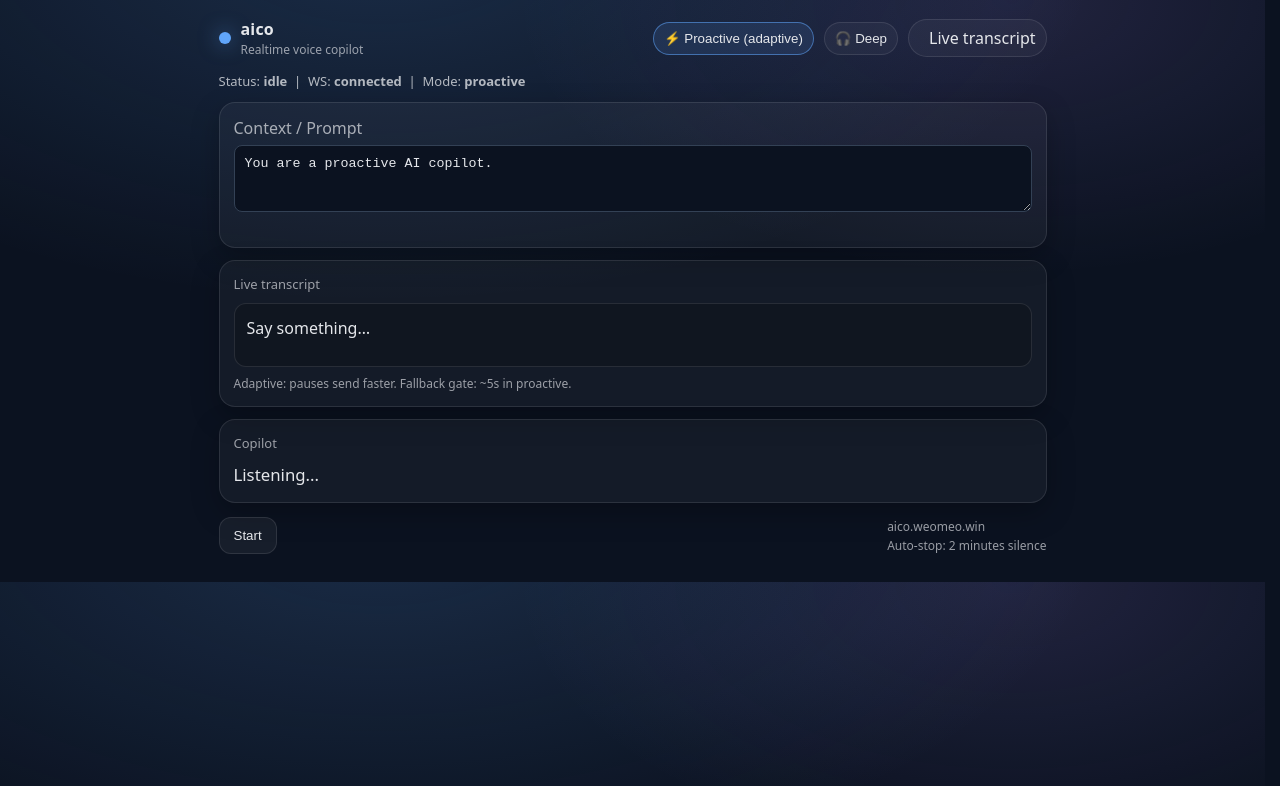
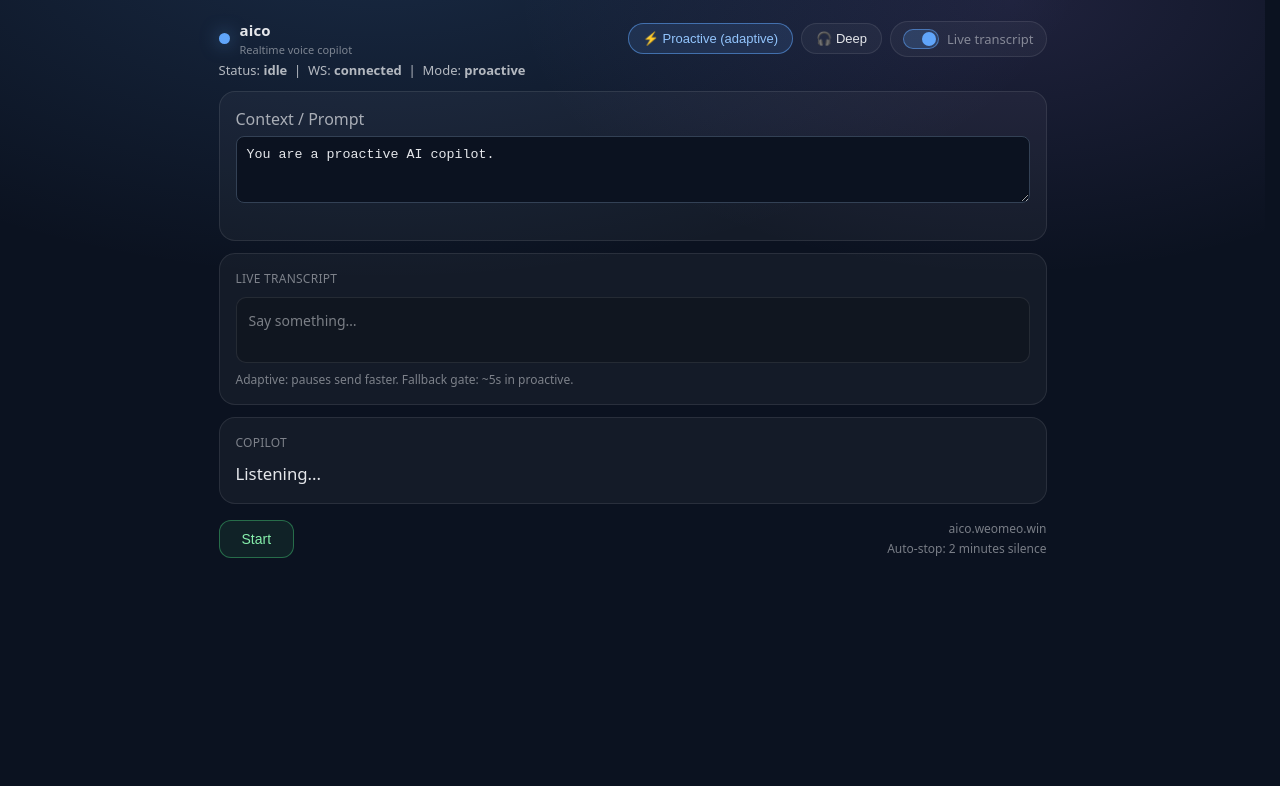
Before and after one commit to hosseinayoubi/aicov, a React (Vite) app: page / in a window 1280 px wide. Shown: the top 786 px of the page. Built offline with nearby package versions, Linux system fonts and the light colour scheme.

Commit message:
Update styles.css

```diff
--- a/src/styles.css
+++ b/src/styles.css
@@ -1,188 +1,325 @@
-:root{
-  --bg: #0b1220;
-  --panel: rgba(255,255,255,0.04);
-  --panel2: rgba(255,255,255,0.06);
-  --border: rgba(255,255,255,0.10);
-  --text: #e5e7eb;
-  --muted: rgba(229,231,235,0.65);
-  --accent: #60a5fa;
+/* ── Design Tokens ─────────────────────────────────────────────────── */
+:root {
+  --bg      : #0b1220;
+  --panel   : rgba(255, 255, 255, 0.04);
+  --border  : rgba(255, 255, 255, 0.09);
+  --text    : #e5e7eb;
+  --muted   : rgba(229, 231, 235, 0.50);
+  --accent  : #60a5fa;
+  --green   : #4ade80;
+  --red     : #f87171;
+  --yellow  : #fbbf24;
 }
 
-*{ box-sizing: border-box; }
+/* ── Reset ─────────────────────────────────────────────────────────── */
+*, *::before, *::after { box-sizing: border-box; margin: 0; padding: 0; }
 
-/* prevent horizontal jump when content height changes (Live toggle) */
-html{
-  overflow-y: scroll;
-  scrollbar-gutter: stable;
+/* Prevent horizontal jump when scrollbar appears */
+html { overflow-y: scroll; scrollbar-gutter: stable; }
+
+/* ── Base ──────────────────────────────────────────────────────────── */
+body {
+  background:
+    radial-gradient(ellipse 1200px 600px at 30% -10%, rgba(96, 165, 250, 0.17), transparent 60%),
+    radial-gradient(ellipse 900px 500px  at 80%   0%, rgba(167,139, 250, 0.13), transparent 55%),
+    var(--bg);
+  color      : var(--text);
+  font-family: ui-sans-serif, system-ui, -apple-system, "Segoe UI", Roboto, Helvetica, Arial, sans-serif;
+  min-height : 100vh;
+  -webkit-font-smoothing: antialiased;
 }
 
-body{
-  margin: 0;
-  background: radial-gradient(1200px 600px at 30% -10%, rgba(96,165,250,0.18), transparent 60%),
-              radial-gradient(900px 500px at 80% 0%, rgba(167,139,250,0.14), transparent 55%),
-              var(--bg);
-  color: var(--text);
-  font-family: ui-sans-serif, system-ui, -apple-system, Segoe UI, Roboto, Helvetica, Arial;
+/* ── Shell ─────────────────────────────────────────────────────────── */
+.appShell {
+  max-width: 860px;
+  margin   : 0 auto;
+  padding  : 20px 16px 36px;
 }
 
-.appShell{
-  max-width: 860px;
-  margin: 0 auto;
-  padding: 18px 16px 28px;
+/* ── Header ────────────────────────────────────────────────────────── */
+.appTop {
+  display        : flex;
+  align-items    : center;
+  justify-content: space-between;
+  gap            : 14px;
+  flex-wrap      : wrap;
+  margin-bottom  : 4px;
 }
 
-.appTop{
-  display: flex;
+.brand {
+  display    : flex;
   align-items: center;
-  justify-content: space-between;
-  gap: 14px;
-  margin-bottom: 14px;
+  gap        : 10px;
 }
 
-.brand{
-  display: flex;
-  align-items: center;
-  gap: 10px;
+.logoDot {
+  width        : 11px;
+  height       : 11px;
+  border-radius: 50%;
+  background   : var(--accent);
+  box-shadow   : 0 0 18px rgba(96, 165, 250, 0.55);
+  flex-shrink  : 0;
+  transition   : box-shadow 300ms;
 }
 
-.logoDot{
-  width: 12px;
-  height: 12px;
-  border-radius: 999px;
-  background: var(--accent);
-  box-shadow: 0 0 20px rgba(96,165,250,0.6);
+.logoDotActive {
+  animation: logoPulse 1.6s ease-in-out infinite;
 }
 
-.brandTitle{ font-size: 16px; font-weight: 700; letter-spacing: 0.2px; }
-.brandSub{ font-size: 12px; color: var(--muted); margin-top: 1px; }
-
-.controlsRow{
-  display: flex;
-  align-items: center;
-  gap: 10px;
-  flex-wrap: wrap;
-  justify-content: flex-end;
+@keyframes logoPulse {
+  0%, 100% { box-shadow: 0 0 18px rgba(96, 165, 250, 0.55); transform: scale(1); }
+  50%       { box-shadow: 0 0 28px rgba(96, 165, 250, 0.85), 0 0 0 5px rgba(96, 165, 250, 0.12); transform: scale(1.18); }
 }
 
-.card{
-  background: var(--panel);
-  border: 1px solid var(--border);
-  border-radius: 16px;
-  padding: 14px;
-  margin-top: 12px;
-  box-shadow: 0 10px 28px rgba(0,0,0,0.25);
+.brandTitle { font-size: 15px; font-weight: 700; letter-spacing: 0.15px; }
+.brandSub   { font-size: 11px; color: var(--muted); margin-top: 2px; }
+
+/* ── Controls row ──────────────────────────────────────────────────── */
+.controlsRow {
+  display    : flex;
+  align-items: center;
+  gap        : 8px;
+  flex-wrap  : wrap;
 }
 
-.cardTitle{
-  font-size: 13px;
-  color: var(--muted);
-  margin-bottom: 10px;
+/* ── Mode chips ────────────────────────────────────────────────────── */
+.chip {
+  display      : inline-flex;
+  align-items  : center;
+  gap          : 5px;
+  padding      : 7px 14px;
+  border-radius: 999px;
+  border       : 1px solid var(--border);
+  background   : rgba(255, 255, 255, 0.04);
+  color        : var(--text);
+  font-size    : 13px;
+  cursor       : pointer;
+  white-space  : nowrap;
+  transition   : background 140ms, border-color 140ms, color 140ms;
+}
+.chip:hover  { background: rgba(255, 255, 255, 0.07); }
+.chip.active {
+  border-color: rgba(96, 165, 250, 0.55);
+  background  : rgba(96, 165, 250, 0.12);
+  color       : #93c5fd;
 }
 
-.transcriptBox{
-  width: 100%;
-  min-height: 64px;
-  padding: 12px;
+/* ── Toggle ────────────────────────────────────────────────────────── */
+.toggle {
+  display      : inline-flex;
+  align-items  : center;
+  gap          : 8px;
+  padding      : 7px 12px;
+  border-radius: 999px;
+  border       : 1px solid var(--border);
+  background   : rgba(255, 255, 255, 0.04);
+  cursor       : pointer;
+  user-select  : none;
+}
+.toggle input { display: none; }
+
+.toggleTrack {
+  width        : 36px;
+  height       : 20px;
+  border-radius: 999px;
+  border       : 1px solid var(--border);
+  background   : rgba(255, 255, 255, 0.07);
+  position     : relative;
+  flex-shrink  : 0;
+  transition   : background 180ms, border-color 180ms;
+}
+.toggleTrack::after {
+  content      : "";
+  width        : 14px;
+  height       : 14px;
+  border-radius: 50%;
+  background   : rgba(255, 255, 255, 0.75);
+  position     : absolute;
+  top          : 50%;
+  left         : 2px;
+  transform    : translateY(-50%);
+  transition   : left 180ms ease, background 180ms;
+}
+.toggle input:checked + .toggleTrack {
+  background  : rgba(96, 165, 250, 0.18);
+  border-color: rgba(96, 165, 250, 0.55);
+}
+.toggle input:checked + .toggleTrack::after {
+  left      : 18px;
+  background: #60a5fa;
+}
+.toggleLabel { font-size: 13px; color: var(--muted); }
+
+/* ── Status bar ────────────────────────────────────────────────────── */
+.statusBar {
+  display      : flex;
+  align-items  : center;
+  gap          : 8px;
+  font-size    : 13px;
+  color        : rgba(229, 231, 235, 0.75);
+  background   : var(--panel);
+  border       : 1px solid var(--border);
   border-radius: 12px;
-  border: 1px solid var(--border);
-  background: rgba(0,0,0,0.18);
-  white-space: pre-wrap;
-  line-height: 1.5;
+  padding      : 10px 14px;
+  margin-top   : 12px;
+  flex-wrap    : wrap;
+}
+.statusDot {
+  width        : 7px;
+  height       : 7px;
+  border-radius: 50%;
+  flex-shrink  : 0;
+}
+.statusDot.green  { background: var(--green);  box-shadow: 0 0 7px rgba(74, 222, 128, 0.65); }
+.statusDot.red    { background: var(--red);    box-shadow: 0 0 7px rgba(248,113, 113, 0.65); }
+.statusDot.yellow { background: var(--yellow); box-shadow: 0 0 7px rgba(251,191,  36, 0.65); }
+.statusDot.blue   { background: var(--accent); box-shadow: 0 0 7px rgba(96, 165, 250, 0.65); }
+.statusDot.gray   { background: rgba(229, 231, 235, 0.25); }
+.statusSep        { color: rgba(255, 255, 255, 0.18); margin: 0 2px; }
+
+/* ── Cards ─────────────────────────────────────────────────────────── */
+.card {
+  background   : var(--panel);
+  border       : 1px solid var(--border);
+  border-radius: 16px;
+  padding      : 16px;
+  margin-top   : 12px;
 }
 
-.hint{
-  margin-top: 8px;
-  font-size: 12px;
-  color: var(--muted);
+.cardTitle {
+  font-size    : 12px;
+  color        : var(--muted);
+  margin-bottom: 10px;
+  letter-spacing: 0.25px;
+  text-transform: uppercase;
 }
 
-.chip{
-  background: rgba(255,255,255,0.04);
-  border: 1px solid var(--border);
-  color: var(--text);
-  padding: 8px 10px;
-  border-radius: 999px;
-  cursor: pointer;
-}
-.chip:hover{ background: rgba(255,255,255,0.07); }
-.chip.active{
-  border-color: rgba(96,165,250,0.55);
-  background: rgba(96,165,250,0.12);
+/* ── Transcript box ────────────────────────────────────────────────── */
+.transcriptBox {
+  width       : 100%;
+  min-height  : 66px;
+  padding     : 12px;
+  border-radius: 10px;
+  border      : 1px solid var(--border);
+  background  : rgba(0, 0, 0, 0.18);
+  white-space : pre-wrap;
+  line-height : 1.6;
+  font-size   : 14px;
 }
 
-.bottomBar{
-  display: flex;
-  align-items: center;
-  gap: 10px;
-  flex-wrap: wrap;
-  margin-top: 14px;
+.placeholder { color: var(--muted); }
+
+.hint {
+  margin-top: 8px;
+  font-size : 12px;
+  color     : var(--muted);
 }
 
-.btn{
-  padding: 10px 14px;
-  border-radius: 12px;
-  border: 1px solid var(--border);
-  background: rgba(255,255,255,0.05);
-  color: var(--text);
-  cursor: pointer;
-}
-.btn:hover{ background: rgba(255,255,255,0.08); }
-.btn.primary{
-  border-color: rgba(96,165,250,0.55);
-  background: rgba(96,165,250,0.14);
+/* ── Suggestion panel ──────────────────────────────────────────────── */
+.suggestionText {
+  font-size  : 1rem;
+  line-height: 1.65;
+  white-space: pre-wrap;
+  min-height : 28px;
 }
 
-.meta{
-  margin-left: auto;
-  font-size: 12px;
-  color: var(--muted);
-  display: flex;
-  flex-direction: column;
-  gap: 2px;
+.listeningState {
+  color    : var(--muted);
+  font-size: 1rem;
+}
+.dot {
+  display         : inline-block;
+  animation       : dotBlink 1.3s infinite;
+  animation-fill-mode: both;
+}
+.dot:nth-child(2) { animation-delay: 0.18s; }
+.dot:nth-child(3) { animation-delay: 0.36s; }
+
+@keyframes dotBlink {
+  0%, 80%, 100% { opacity: 0.2; }
+  40%           { opacity: 1;   }
 }
 
-/* Toggle */
-.toggle{
-  display: inline-flex;
+/* ── Context / Prompt textarea ─────────────────────────────────────── */
+.promptLabel {
+  font-size    : 12px;
+  color        : var(--muted);
+  margin-bottom: 9px;
+  letter-spacing: 0.25px;
+  text-transform: uppercase;
+}
+.promptTextarea {
+  width       : 100%;
+  padding     : 10px 12px;
+  background  : rgba(0, 0, 0, 0.2);
+  color       : var(--text);
+  border      : 1px solid var(--border);
+  border-radius: 10px;
+  outline     : none;
+  resize      : vertical;
+  font-family : inherit;
+  font-size   : 13px;
+  line-height : 1.6;
+  transition  : border-color 150ms;
+}
+.promptTextarea:focus { border-color: rgba(96, 165, 250, 0.40); }
+.promptTextarea::placeholder { color: var(--muted); }
+
+/* ── Bottom bar ────────────────────────────────────────────────────── */
+.bottomBar {
+  display    : flex;
   align-items: center;
-  gap: 10px;
-  padding: 7px 10px;
-  border-radius: 999px;
-  border: 1px solid var(--border);
-  background: rgba(255,255,255,0.04);
-  cursor: pointer;
-  user-select: none;
+  gap        : 10px;
+  flex-wrap  : wrap;
+  margin-top : 16px;
 }
-.toggle input{ display: none; }
-.toggleUi{
-  width: 36px;
-  height: 20px;
-  border-radius: 999px;
-  border: 1px solid var(--border);
-  background: rgba(255,255,255,0.07);
-  position: relative;
+
+.btn {
+  padding      : 10px 22px;
+  border-radius: 12px;
+  border       : 1px solid var(--border);
+  background   : rgba(255, 255, 255, 0.05);
+  color        : var(--text);
+  cursor       : pointer;
+  font-size    : 14px;
+  font-weight  : 500;
+  transition   : background 140ms, border-color 140ms;
 }
-.toggleUi::after{
-  content: "";
-  width: 14px;
-  height: 14px;
-  border-radius: 999px;
-  background: rgba(255,255,255,0.75);
-  position: absolute;
-  top: 50%;
-  left: 3px;
-  transform: translateY(-50%);
-  transition: all 180ms ease;
+.btn:hover { background: rgba(255, 255, 255, 0.08); }
+
+.btnStart {
+  border-color: rgba(74, 222, 128, 0.40);
+  background  : rgba(74, 222, 128, 0.08);
+  color       : #86efac;
 }
-.toggle input:checked + .toggleUi{
-  background: rgba(96,165,250,0.18);
-  border-color: rgba(96,165,250,0.55);
+.btnStart:hover { background: rgba(74, 222, 128, 0.13); }
+
+.btnStop {
+  border-color: rgba(248, 113, 113, 0.40);
+  background  : rgba(248, 113, 113, 0.08);
+  color       : #fca5a5;
 }
-.toggle input:checked + .toggleUi::after{
-  left: 18px;
-  background: rgba(96,165,250,0.95);
+.btnStop:hover { background: rgba(248, 113, 113, 0.13); }
+
+.meta {
+  margin-left   : auto;
+  font-size     : 12px;
+  color         : var(--muted);
+  text-align    : right;
+  display       : flex;
+  flex-direction: column;
+  gap           : 3px;
+  line-height   : 1.4;
 }
-.toggleText{
-  font-size: 12px;
-  color: var(--muted);
+
+.unsupportedNote {
+  font-size: 13px;
+  color    : var(--red);
 }
+
+/* ── Responsive ────────────────────────────────────────────────────── */
+@media (max-width: 580px) {
+  .appTop      { flex-direction: column; align-items: flex-start; }
+  .controlsRow { width: 100%; }
+  .meta        { margin-left: 0; text-align: left; }
+}
```
